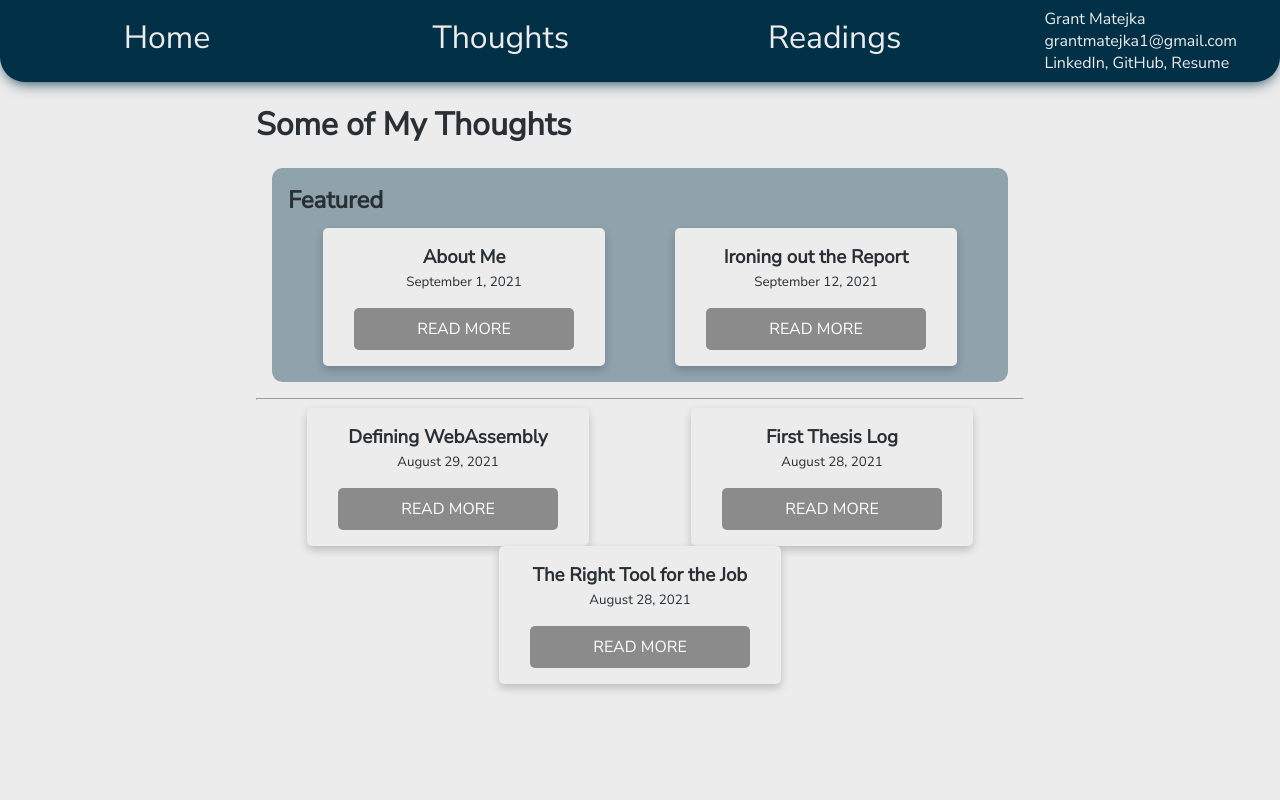
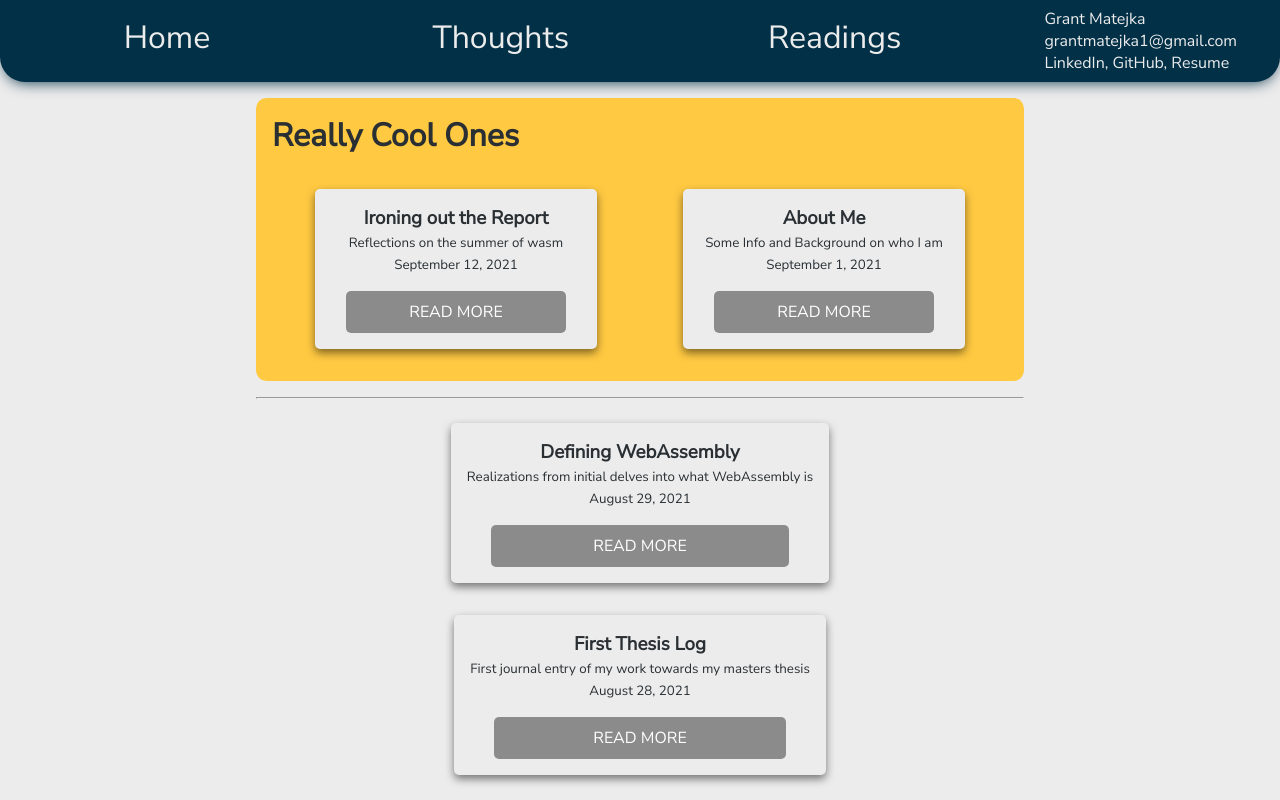
Before and after one commit to GrantMatejka/website, a Next.js app: page /blog in a window 1280 px wide. Shown: the top 800 px of the page. Built offline with nearby package versions, Linux system fonts and the light colour scheme.

Commit message:
Cleanup some post logic

```diff
--- a/pages/blog.tsx
+++ b/pages/blog.tsx
@@ -8,32 +8,25 @@ import parseFrontMatter from '../utils/frontMatterParser';
 import type { FrontMatter } from '../utils/frontMatterParser';
 import style from '../styles/Blog.module.css';
 
-interface BlogProps {
-   posts: {
+interface Post {
    frontMatter: FrontMatter;
    slug: string;
-   }[];
-   featuredPosts: {
-      frontMatter: FrontMatter;
-      slug: string;
-   }[];
 }
 
-export default function Blog({ posts, featuredPosts }: BlogProps): ReactElement {
+interface BlogProps {
+   posts: Post[];
+   featuredPosts: Post[];
+}
+
+const displayPostCards = (posts: Post[]) => {
    return (
-      <div>
-         <Head>
-            <title>Thoughts</title>
-         </Head>
-         <h1>Some of My Thoughts</h1>
-         <div className={style.featuredContainer}>
-            <h2>Featured</h2>
       <div className="row wrap">
-               {featuredPosts.map(
-                  ({ frontMatter: { title, description, date }, slug }) => (
-                     <article key={title} className="card">
+         {posts.map(({ frontMatter: { title, description, date }, slug }) => (
+            <article key={title} className={style.card}>
                <header className="centered pb-2">
                   <h3 className="pb-0 my-0">{title}</h3>
+                  <small>{description}</small>
+                  <br />
                   <small>{date}</small>
                </header>
                <section className="centered">
@@ -42,35 +35,32 @@ export default function Blog({ posts, featuredPosts }: BlogProps): ReactElement
                   </Link>
                </section>
             </article>
-                  )
-               )}
+         ))}
       </div>
+   );
+};
+
+export default function Blog({
+   posts,
+   featuredPosts,
+}: BlogProps): ReactElement {
+   return (
+      <div>
+         <Head>
+            <title>Thoughts</title>
+         </Head>
+         <div className={style.featuredContainer}>
+            <h1 className={style.featuredTitle}>Really Cool Ones</h1>
+            {displayPostCards(featuredPosts)}
          </div>
          <hr />
-         <div className="row wrap">
-            {posts.map(
-               ({ frontMatter: { title, description, date }, slug }) => (
-                  <article key={title} className="card">
-                     <header className="centered pb-2">
-                        <h3 className="pb-0 my-0">{title}</h3>
-                        <small>{date}</small>
-                     </header>
-                     <section className="centered">
-                        <Link href={'/thought/[slug]'} as={`/thought/${slug}`}>
-                           <a className="btn-short">Read More</a>
-                        </Link>
-                     </section>
-                  </article>
-               )
-            )}
-         </div>
+         {displayPostCards(posts)}
       </div>
    );
 }
 
 export const getStaticProps: GetStaticProps = async () => {
    // TODO: should this be synchronous?
-   // TODO: order by something
    const files = fs.readdirSync(`${process.cwd()}/thoughts`);
 
    const posts = [];
@@ -95,6 +85,10 @@ export const getStaticProps: GetStaticProps = async () => {
       }
    }
 
+   // man this is gross, figure out this date crap
+   posts.sort((a, b) => a.frontMatter.date == undefined ? -1 : b.frontMatter.date == undefined ? 1 : a.frontMatter.date > b.frontMatter.date ? -1 : 1);
+   featuredPosts.sort((a, b) => a.frontMatter.date == undefined ? -1 : b.frontMatter.date == undefined ? 1 : a.frontMatter.date > b.frontMatter.date ? -1 : 1);
+
    return {
       props: {
          posts,
--- a/pages/books.tsx
+++ b/pages/books.tsx
@@ -26,6 +26,9 @@ return (
          </em>
       </p>
       <h2>Currently Reading: The Meaning of Marriage</h2>
+      <h2>
+         Currently Reading: An Elegant Puzzle - Systems of Engineering Management
+      </h2>
       <h3>{`Books I've Read:`}</h3>
       <ol reversed>
          <li>Press Reset</li>
--- a/pages/thought/[slug].tsx
+++ b/pages/thought/[slug].tsx
@@ -15,11 +15,11 @@ type ThoughtProps = {
 };
 
 export default function Thought({ content, slug, frontMatter }: ThoughtProps): ReactElement {
-  console.log(frontMatter);
   return (
     <div>
     <Head>
-      <title>{slug}</title>
+      <title>{frontMatter.title}</title>
+      <meta name="description">{frontMatter.description}</meta>
     </Head>
     <article>
       <ReactMarkdown>
--- a/styles/Blog.module.css
+++ b/styles/Blog.module.css
@@ -1,12 +1,24 @@
 .featuredContainer {
-  background-color: var(--medium-bg);
+  background-color: var(--y);
   border-radius: 0.65em;
 
   padding: 1em;
-  margin: 1em;
+  margin: 1em 0;
 }
 
-.featuredContainer h2 {
+.featuredTitle {
   margin: 0;
   padding-bottom: 0.5em;
 }
+
+.card {
+  box-shadow: 0 4px 8px 0 rgba(0,0,0,0.5);
+  transition: 0.3s;
+  border-radius: 5px;
+
+  background-color: var(--light-bg);
+  padding: 1em;
+  margin: 1em;
+
+  min-width: 250px;
+}
--- a/styles/globals.css
+++ b/styles/globals.css
@@ -6,7 +6,7 @@
   --text-on-light: #292f33;
   --llb: #8ecae6;
   --lb: #219ebc;
-  --y: #ffb703;
+  --y: #ffc942;
   --o: #fb8500;
 }
 
```
Also changed, not shown: pages/_document.tsx (+11 -2 lines), pages/index.tsx (+0 -6 lines). Lines whose indentation alone changed are shown as unchanged.
